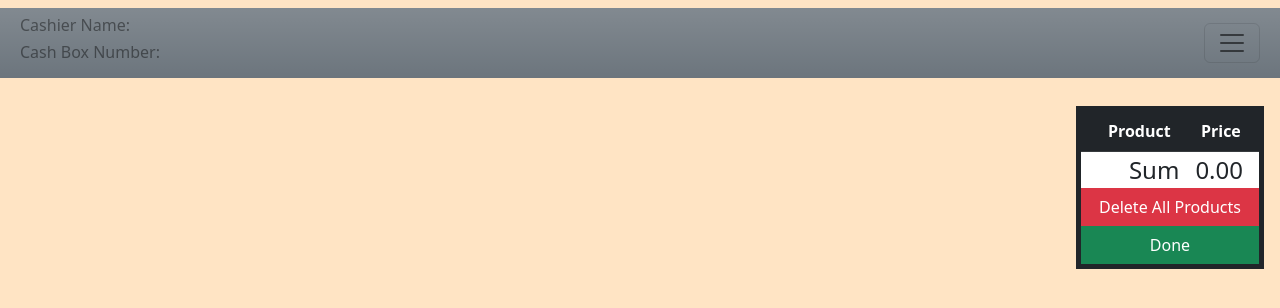
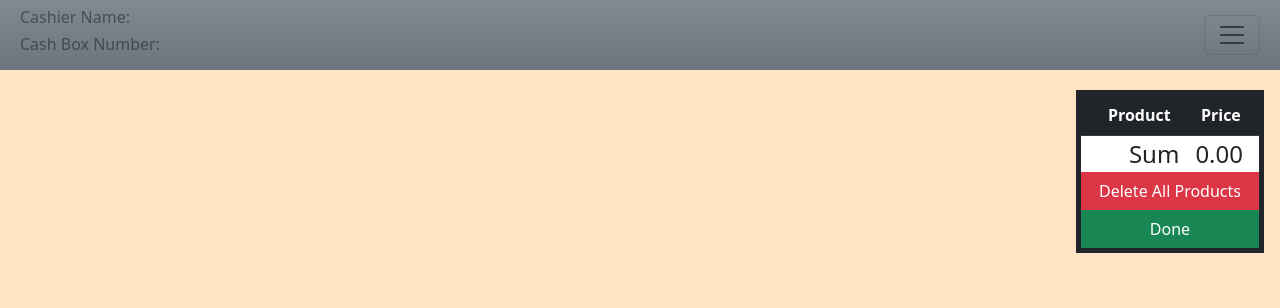
Before and after one commit to Diouani1/react-project, a React (Create React App) app: page /login in a window 1280 px wide. Shown: the top 308 px of the page. Built offline with nearby package versions, Linux system fonts and the light colour scheme; sample sign-in values are in the browser's storage; the HTML template or start-up script is replaced by a standard one.

Commit message:
well done

```diff
--- a/src/components/NavBar/navbar.css
+++ b/src/components/NavBar/navbar.css
@@ -1,8 +1,6 @@
-/* .navbar{
-    display: flex;
-    justify-content: space-around;
-    gap: 0.5rem;
-    background-color: rgba(137, 43, 226, 0.3);
+.navbar{
+
+   padding: 0;
 }
 
 
@@ -17,7 +15,7 @@
 
     }
 
-} */
+}
 
 .userinfo h6{
     color: rgba(0, 0, 0, 0.418);
```
Also changed, not shown: package.json (+8 -2 lines), 1 other file (tests, documents, lock files or other folders).
